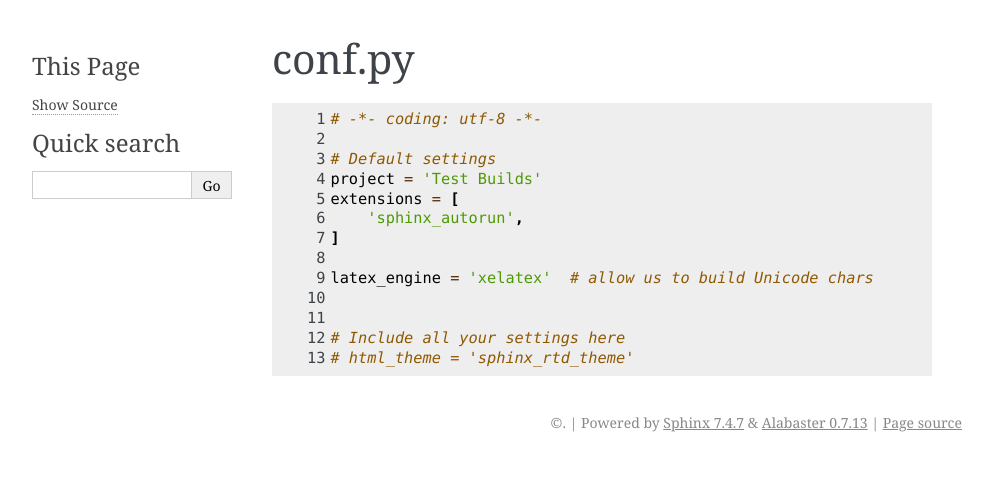
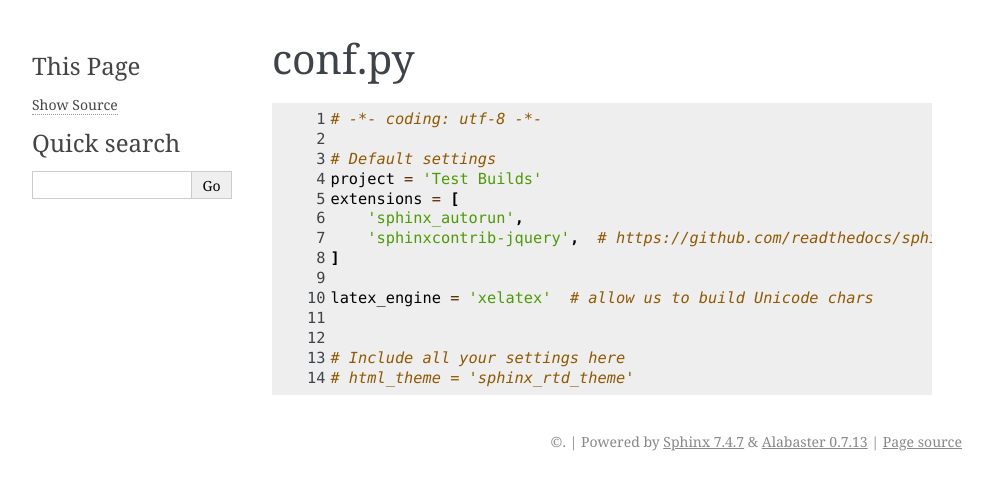
Before and after one commit to readthedocs/test-builds, a Sphinx documentation site: the page built from docs/conf.rst, in a window 1280 px wide. Shown: the top 490 px of the page, without its empty margins (148-1141 px from the left). Built offline with Sphinx 7.4.7, drawn with Linux system fonts in a browser that asks for light colours.

Commit message:
Enable sphinxcontrib-jquery

```diff
--- a/docs/conf.py
+++ b/docs/conf.py
@@ -4,6 +4,7 @@
 project = 'Test Builds'
 extensions = [
     'sphinx_autorun',
+    'sphinxcontrib-jquery',  # https://github.com/readthedocs/sphinx_rtd_theme/issues/1452
 ]
 
 latex_engine = 'xelatex'  # allow us to build Unicode chars
```
